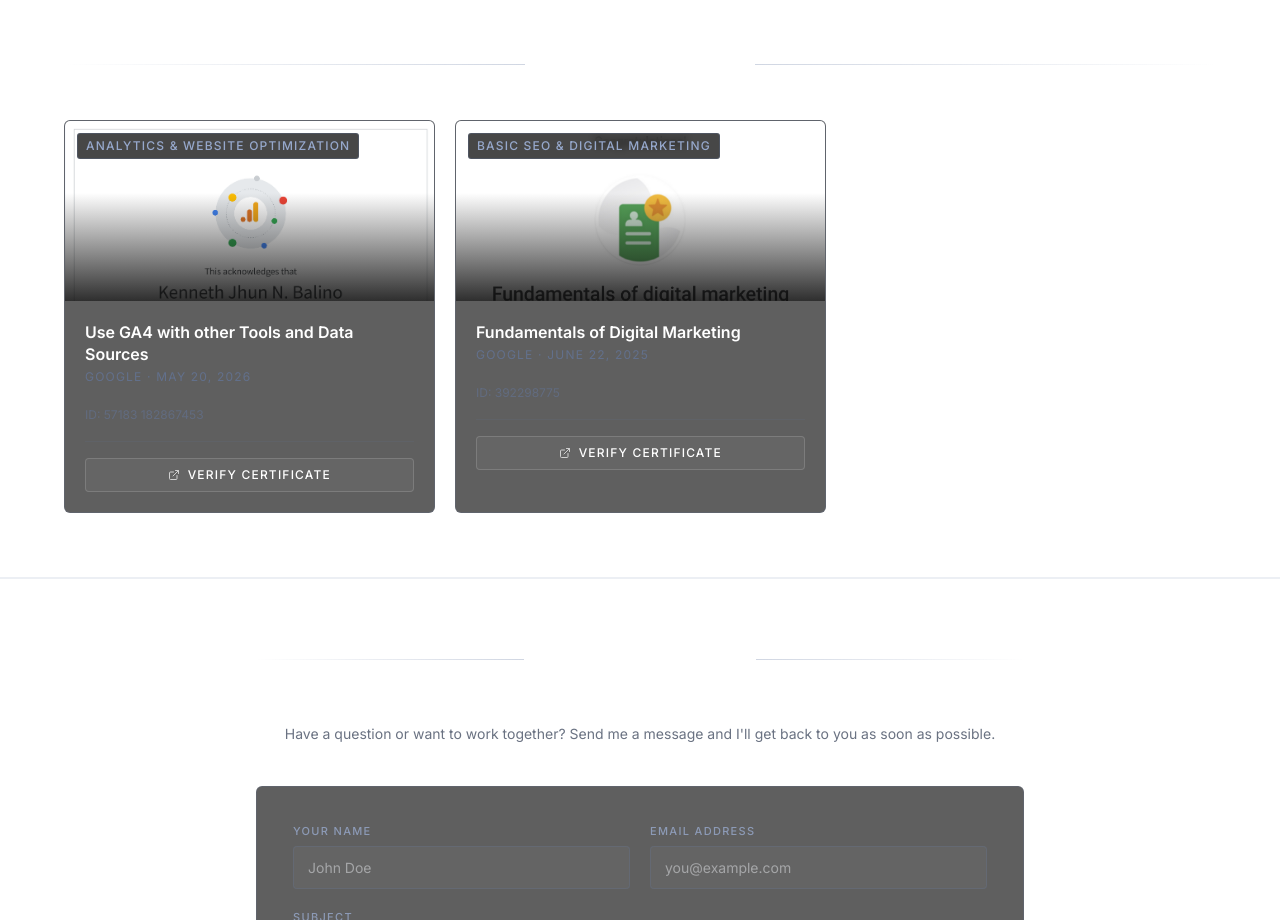
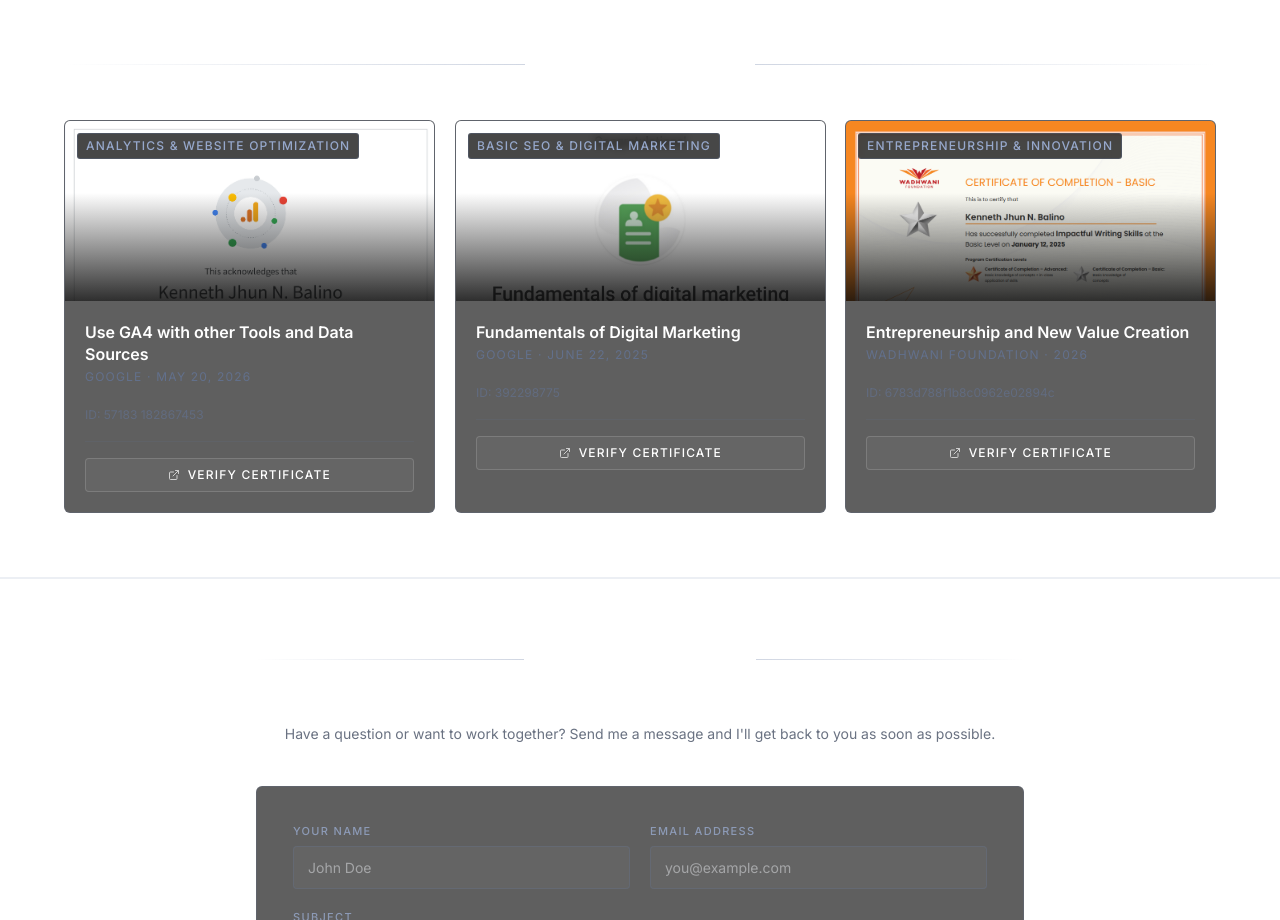
Before and after one commit to Kleinnnn1/portfolio-kenn, a React (Vite) app: page / in a window 1280 px wide. Shown: the part 3380-4300 px from the top of the page. Built offline with nearby package versions, Linux system fonts and the light colour scheme; no server answers.

Commit message:
added new project and portfolio

```diff
--- a/src/components/Certificates.jsx
+++ b/src/components/Certificates.jsx
@@ -1,6 +1,7 @@
 import { useState, useEffect } from "react";
 import ga4cert from "../assets/certificateimg/GA4.png";
 import digitalMarketingCert from "../assets/certificateimg/SEO.png";
+import wadhwani from "../assets/certificateimg/wadhwani.png"
 
 const certificates = [
     {
@@ -22,6 +23,16 @@ const certificates = [
         credentialId: "392298775",
         verifyLink: "https://skillshop.exceedlms.com/student/award/2WYFp8JzWMEGw5eDSTJXmqp3",
         tag: "BASIC SEO & DIGITAL MARKETING",
+    },
+    {
+        image: wadhwani,
+        imagePlaceholder: "Wadhwani Certificate",
+        title: "Entrepreneurship and New Value Creation",
+        issuer: "Wadhwani Foundation",
+        date: "2026",
+        credentialId: "6783d788f1b8c0962e02894c",
+        verifyLink: "https://web.certificate.wfglobal.org/en/certificate?certificateId=6783d788f1b8c0962e02894c",
+        tag: "ENTREPRENEURSHIP & INNOVATION",
     },
 ];
 
--- a/src/components/Projects.jsx
+++ b/src/components/Projects.jsx
@@ -16,6 +16,7 @@ import performanceproperty from "../assets/projectsimg/performanceproperty.png";
 import slotmachine from "../assets/projectsimg/slotmachine.png";
 import topichub from "../assets/projectsimg/topichub.png";
 import reviveandpilates from "../assets/projectsimg/revive&pilates.png";
+import denzportfolio from "../assets/projectsimg/denzportfolio.png";
 
 export default function ProjectSection() {
     const [showAll, setShowAll] = useState(false);
@@ -55,6 +56,14 @@ export default function ProjectSection() {
                 "A digital platform that streamlines campus maintenance by replacing paper-based processes with an easy-to-use online request and tracking system.",
             link: "http://ustpjrs.onrender.com/",
             tag: "Platform",
+        },
+        {
+            image: denzportfolio,
+            title: "Denz Portfolio",
+            description:
+                "Denzel's personal portfolio as a Full-Stack Developer, showcasing end-to-end web applications built with clean code and a focus on real-world impact.",
+            link: "",
+            tag: "Portfolio",
         },
         {
             image: nike,
```
Also changed, not shown: src/assets/certificateimg/wadhwani.png (added), src/assets/projectsimg/denzportfolio.png (added).
